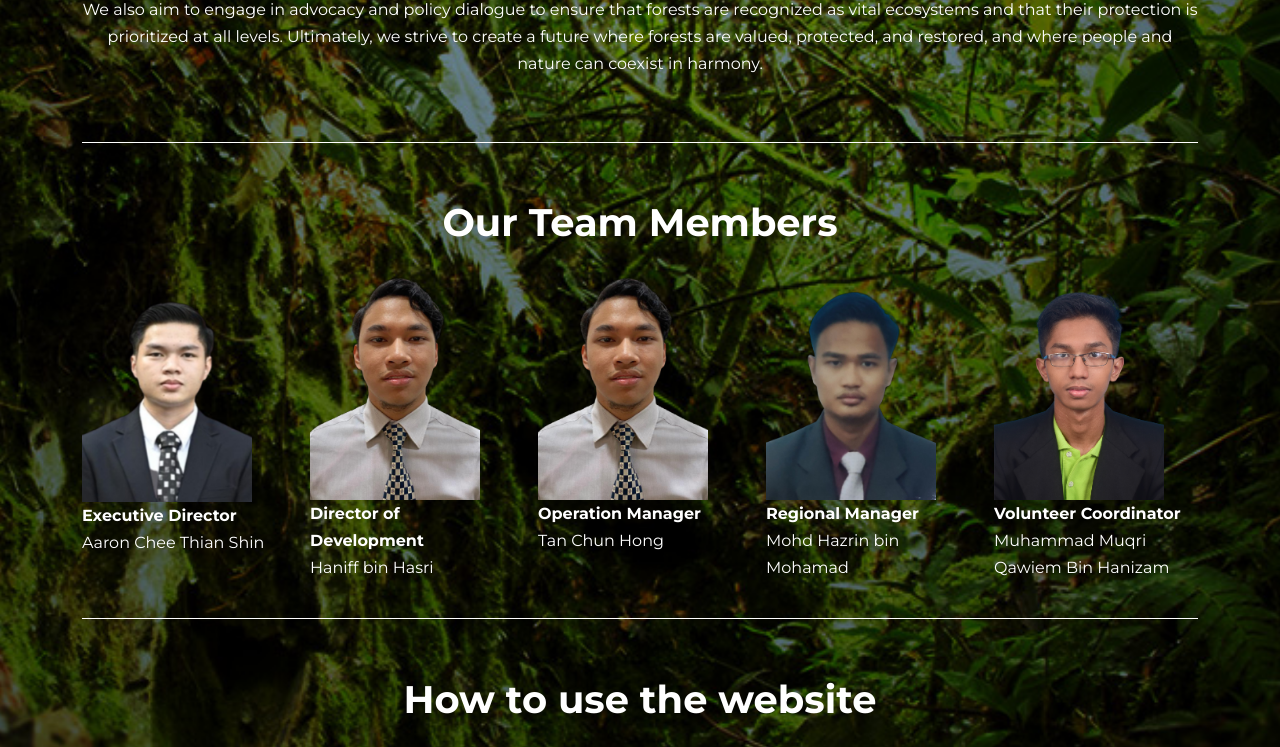
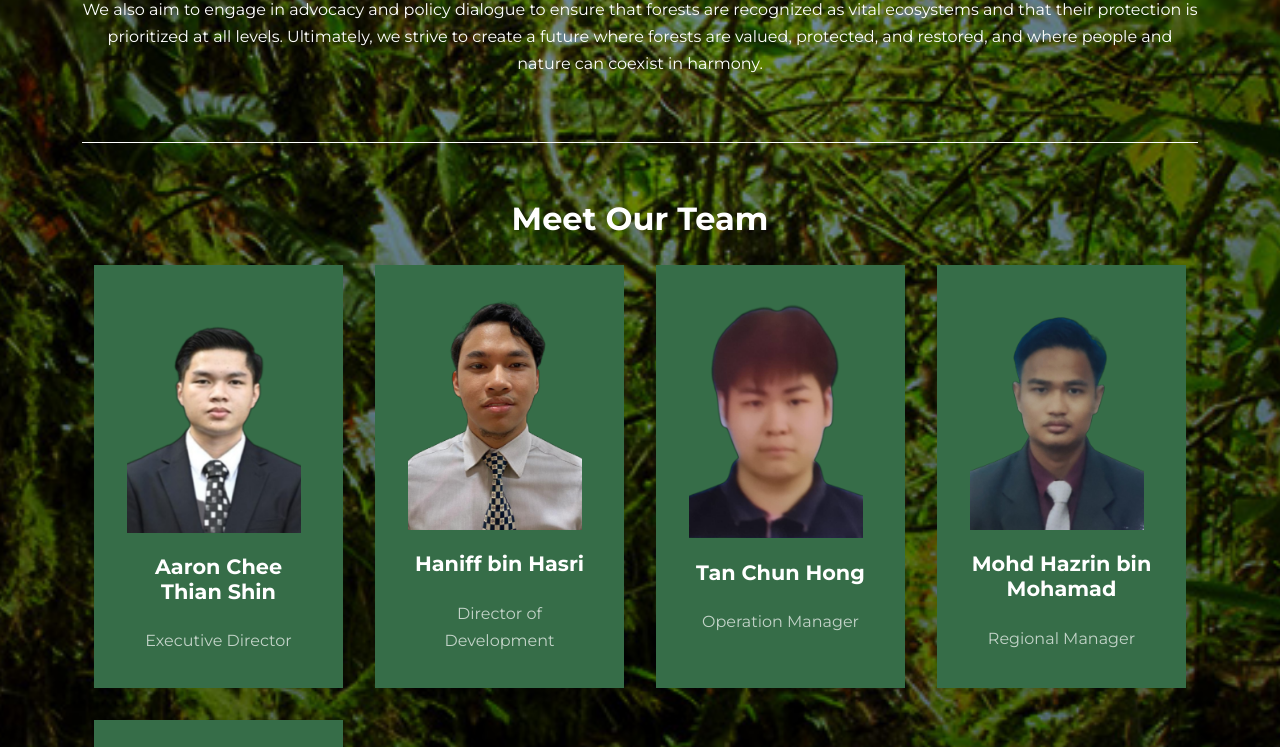
Before and after one commit to Aaron2k02/treesolve, a PHP site: page /about-us-page.html in a window 1280 px wide. Shown: the part 525-1272 px from the top of the page. Run offline with PHP 8.4, Linux system fonts and the light colour scheme.

Commit message:
new meet our team

```diff
--- a/src/about-us-page.css
+++ b/src/about-us-page.css
@@ -112,6 +112,169 @@ img{
       opacity: 1;
       transform: translateY(0);
     }
+}
+
+/*============= ACHIEVEMENTS ================*/
+.about-achievement{
+  margin-top: 3rem;
+}
+
+.about-achievement-container{
+  display: grid;
+  grid-template-columns: 40% 60%;
+  gap: 5rem;
+}
+
+.about-achievement-right{
+  margin: 1.6rem 0 2.5rem;
+}
+
+.achievement-cards{
+  display: grid;
+  grid-template-columns: repeat(3, 1fr);
+  gap: 1.5rem;
+}
+
+.achievement-card{
+  background: var(--color-bg1);
+  padding: 1.6rem;
+  border-radius: 1rem;
+  text-align: center;
+  transition: var(--transition);
+}
+
+.achievement-card:hover{
+  background: var(--color-bg2);
+  box-shadow: 0 3rem 3rem rgba(0, 0, 0, 0.3);
+}
+
+.achievement-icon{
+  background: var(--color-danger);
+  padding: 0.6rem;
+  border-radius: 1rem;
+  display: inline-block;
+  margin-bottom: 2rem;
+  font-size: 2rem;
+}
+
+.achievement-card:nth-child(2) .achievement-icon{
+  background: var(--color-success);
+}
+
+.achievement-card:nth-child(3) .achievement-icon{
+  background: var(--color-success);
+}
+
+.achievement-card p{
+  margin-top: 1rem;
+}
+
+/*============================= TEAM MEMBERS ==============================*/
+.team{
+  background: var(--color-bg1);
+  box-shadow: inset 0 0 3rem rgba(0, 0, 0, 0.5);
+}
+
+.team-container{
+  display: grid;
+  grid-template-columns: repeat(4, 1fr);
+  gap: 2rem;
+}
+
+.team-member{
+  background: var(--color-bg2);
+  padding: 2rem;
+  border: 1px solid transparent;
+  transition: var(--transition);
+  position: relative;
+  overflow: hidden;
+}
+
+.team-member:hover{
+  background: transparent;
+  border-color: var(--color-primary);
+}
+
+.team-member-image img{
+  width: 95%;
+}
+
+
+.team-member-info *{
+  text-align: center;
+  margin-top: 1.4rem;
+}
+
+.team-member-info p{
+  color: var(--color-light);
+}
+
+.team-member-socials{
+  position: absolute;
+  top: 50%;
+  transform: translateY(-50%);
+  right: -100%;
+  display: flex;
+  flex-direction: column;
+  background: var(--color-primary);
+  border-radius: 1rem 0 0 1rem;
+  box-shadow: -2rem 0 2rem rgba(0, 0, 0, 0.3);
+  transition: var(--transition);
+}
+
+.team-member:hover .team-member-socials{
+  right: 0;
+}
+
+.team-member-socials a{
+  padding: 1rem;
+}
+
+/*============== MEDIA QUERIES (TABLETS)=========================*/
+@media screen and (max-width: 1024px){
+  .about-achievement{
+      margin-top: 2rem;
+  }
+
+  .about-achievement-container{
+      grid-template-columns: 1fr;
+      gap: 4rem;
+  }
+
+  .about-achievement-left{
+      width: 80%;
+      margin: 0 auto;
+  }
+
+  .team-container{
+      grid-template-columns: repeat(3, 1fr);
+      gap: 1.5rem;
+  }
+
+  .team-member{
+      padding: 1rem;
+  }
+}
+
+/*============== MEDIA QUERIES (MOBILE)=========================*/
+@media screen and (max-width: 600px) {
+  .achievement-cards{
+      grid-template-columns: 1fr 1fr;
+      gap: 0.7rem;
+  }
+
+  .team-container{
+      grid-template-columns: 1fr 1fr;
+      gap: 0.7rem;
+  }
+
+  .team-member{
+      padding: 0;
+  }
+
+  .team-member p{
+      margin-bottom: 1.5rem;
+  }
 }
 /* ==================================================== NAVBAR ================================================= */
 nav{
--- a/src/about-us-page.html
+++ b/src/about-us-page.html
@@ -52,28 +52,88 @@
                     Our mission is to protect and conserve forests by promoting sustainable practices, reducing deforestation and degradation, and restoring degraded areas. We aim to work with communities, governments, and other stakeholders to raise awareness, provide education, and develop solutions that enable forests to remain intact, while providing benefits such as clean water, clean air, and biodiversity conservation. We also aim to engage in advocacy and policy dialogue to ensure that forests are recognized as vital ecosystems and that their protection is prioritized at all levels. Ultimately, we strive to create a future where forests are valued, protected, and restored, and where people and nature can coexist in harmony.
                 </p><br>
                 <br><hr class="hr animate"><br>
-                <h1 class="text-center animate">Our Team Members</h1>
-                <div class="row animate">
-                    <div class="col">
-                        <br><img src="aaron.png" alt="Aaron" width="170px">
-                        <strong>Executive Director</strong><br>Aaron Chee Thian Shin</div>
-                    <div class="col">
-                        <br><img src="anep.png" alt="Haniff" width="170px">
-                        <strong>Director of Development</strong><br>Haniff bin Hasri</div>
-                    <div class="col">
-                        <br><img src="anep.png" alt="Tan" width="170px">
-                        <strong>Operation Manager</strong><br>Tan Chun Hong</div>
-                    <div class="col">
-                        <br><img src="hazrin.png" alt="Hazrin" width="170px">
-                        <strong>Regional Manager</strong><br>Mohd Hazrin bin Mohamad</div>
-                    <div class="col">
-                        <br><img src="8._gambar_bckground_biru-removebg-preview.png" alt="Muqri" width="170px">
-                        <strong>Volunteer Coordinator</strong><br>Muhammad Muqri Qawiem Bin Hanizam</div>
-                  </div>
+                <h2 class="text-center animate">Meet Our Team</h2><br>
+                        <div class="container team-container animate">
+                            <article class="team-member">
+                                <div class="team-member-image">
+                                    <img src="aaron.png" alt="aaron">
+                                </div>
+                                <div class="team-member-info">
+                                    <h4>Aaron Chee Thian Shin</h4>
+                                    <p>Executive Director</p>
+                                    <div class="team-member-socials">
+                                        <a href="https://instagram.com" target="_blank"><i class="uil uil-instagram"></i></a>
+                                        <a href="https://twitter.com" target="_blank"><i class="uil uil-twitter-alt"></i></a>
+                                        <a href="https://linkedin.com" target="_blank"><i class="uil uil-linkedin-alt"></i></a>
+                                    </div>
+                                </div>
+                            </article>
+
+                            <article class="team-member">
+                                <div class="team-member-image">
+                                    <img src="anep.png" alt="anep">
+                                </div>
+                                <div class="team-member-info">
+                                    <h4>Haniff bin Hasri</h4>
+                                    <p>Director of Development</p>
+                                    <div class="team-member-socials">
+                                        <a href="https://instagram.com" target="_blank"><i class="uil uil-instagram"></i></a>
+                                        <a href="https://twitter.com" target="_blank"><i class="uil uil-twitter-alt"></i></a>
+                                        <a href="https://linkedin.com" target="_blank"><i class="uil uil-linkedin-alt"></i></a>
+                                    </div>
+                                </div>
+                            </article>
+
+                            <article class="team-member">
+                                <div class="team-member-image">
+                                    <img src="tan.png" alt="tan">
+                                </div>
+                                <div class="team-member-info">
+                                    <h4>Tan Chun Hong</h4>
+                                    <p>Operation Manager</p>
+                                    <div class="team-member-socials">
+                                        <a href="https://instagram.com" target="_blank"><i class="uil uil-instagram"></i></a>
+                                        <a href="https://twitter.com" target="_blank"><i class="uil uil-twitter-alt"></i></a>
+                                        <a href="https://linkedin.com" target="_blank"><i class="uil uil-linkedin-alt"></i></a>
+                                    </div>
+                                </div>
+                            </article>
+
+                            <article class="team-member">
+                                <div class="team-member-image">
+                                    <img src="hazrin.png" alt="hazrin">
+                                </div>
+                                <div class="team-member-info">
+                                    <h4>Mohd Hazrin bin Mohamad</h4>
+                                    <p>Regional Manager</p>
+                                    <div class="team-member-socials">
+                                        <a href="https://instagram.com" target="_blank"><i class="uil uil-instagram"></i></a>
+                                        <a href="https://twitter.com" target="_blank"><i class="uil uil-twitter-alt"></i></a>
+                                        <a href="https://linkedin.com" target="_blank"><i class="uil uil-linkedin-alt"></i></a>
+                                    </div>
+                                </div>
+                            </article>
+
+                            <article class="team-member">
+                                <div class="team-member-image">
+                                    <img src="8._gambar_bckground_biru-removebg-preview.png" alt="">
+                                </div>
+                                <div class="team-member-info">
+                                    <h4>Muhammad Muqri Qawiem Bin Hanizam</h4>
+                                    <p>Volunteer Coordinator</p>
+                                    <div class="team-member-socials">
+                                        <a href="https://instagram.com" target="_blank"><i class="uil uil-instagram"></i></a>
+                                        <a href="https://twitter.com" target="_blank"><i class="uil uil-twitter-alt"></i></a>
+                                        <a href="https://linkedin.com" target="_blank"><i class="uil uil-linkedin-alt"></i></a>
+                                    </div>
+                                </div>
+                            </article>
+                        </div>
                   <br><hr class="hr animate"><br>
                     <h1 class="display-6 text-center animate">How to use the website</h1><br>
                     <iframe width="400" height="225" src="https://www.youtube.com/embed/Tw-d5HgiG5s" frameborder="0" allowfullscreen></iframe>
-                    <br><br>
+
+
         </div>
     </div>
     </main>
```
Also changed, not shown: src/tan.png (added).
